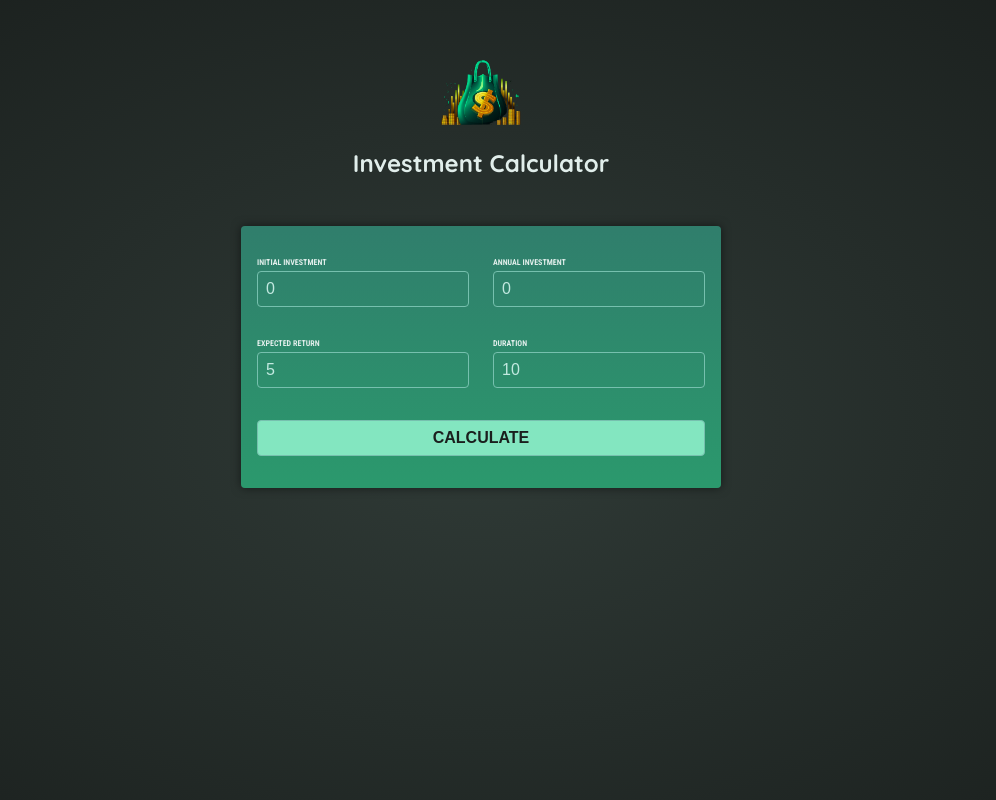
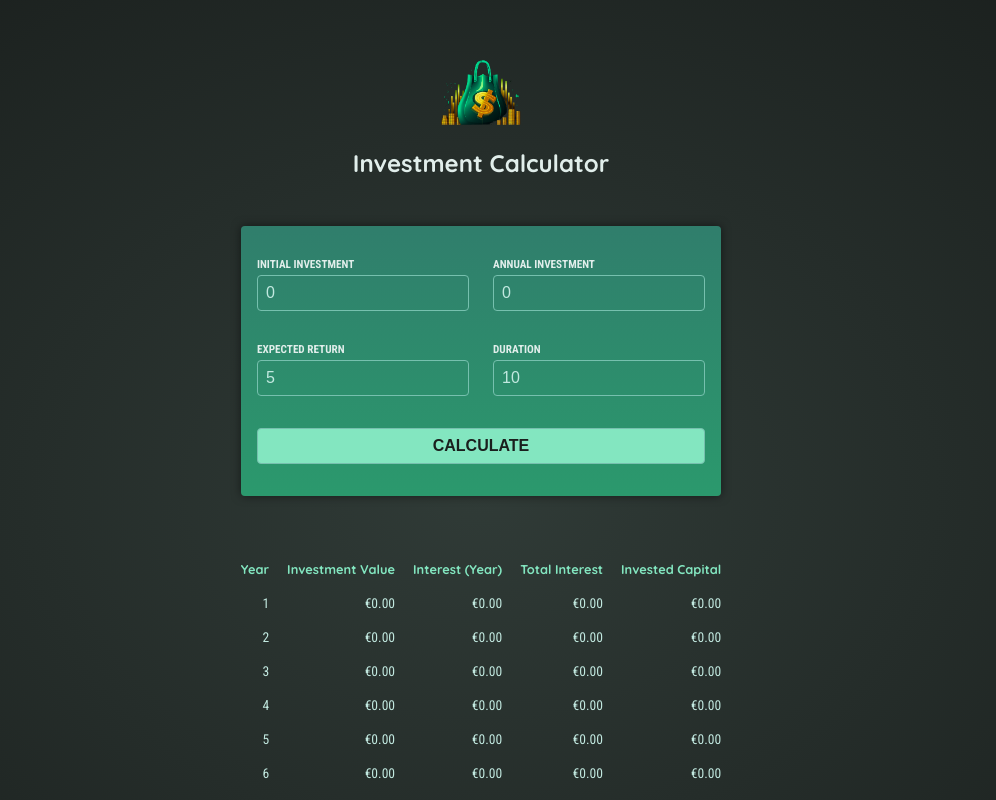
Before and after one commit to drizzor/udemy-angular-P04-Investment-Calculator, an Angular app: page / in a window 1280 px wide. Both pictures are taken after a click on the button "CALCULATE". Shown: the top 800 px of the page, without its empty margins (159-1155 px from the left). Built offline with nearby package versions, Linux system fonts and the light colour scheme.

Commit message:
calcul investment + display result  on table

```diff
--- a/src/app/app.component.html
+++ b/src/app/app.component.html
@@ -1,2 +1,3 @@
 <app-header />
-<app-user-input />
+<app-user-input (calculate)="calculateInvestmentResults($event)" />
+<app-investment-results [results]="resultsData" />
--- a/src/app/app.component.ts
+++ b/src/app/app.component.ts
@@ -1,11 +1,48 @@
 import { Component } from '@angular/core';
 import { HeaderComponent } from "./header/header.component";
 import { UserInputComponent } from "./user-input/user-input.component";
+import { type InvestmentInput } from './investment-input.model';
+import { InvestmentResultsComponent } from "./investment-results/investment-results.component";
 
 @Component({
   selector: 'app-root',
   standalone: true,
   templateUrl: './app.component.html',
-  imports: [HeaderComponent, UserInputComponent]
+  imports: [HeaderComponent, UserInputComponent, InvestmentResultsComponent]
 })
-export class AppComponent { }
+export class AppComponent {
+  resultsData?: {
+    year: number,
+    interest: number,
+    valueEndOfYear: number,
+    annualInvestment: number,
+    totalInterest: number,
+    totalAmountInvested: number,
+  }[];
+
+  calculateInvestmentResults(data: InvestmentInput) {
+    const { initialInvestment, annualInvestment, expectedReturn, duration } = data;
+    const annualData = [];
+    let investmentValue = initialInvestment;
+
+    for (let i = 0; i < duration; i++) {
+      const year = i + 1;
+      const interestEarnedInYear = investmentValue * (expectedReturn / 100);
+      investmentValue += interestEarnedInYear + annualInvestment;
+
+      const totalInterest = investmentValue - annualInvestment * year - initialInvestment;
+
+      annualData.push({
+        year: year,
+        interest: interestEarnedInYear,
+        valueEndOfYear: investmentValue,
+        annualInvestment: annualInvestment,
+        totalInterest: totalInterest,
+        totalAmountInvested: initialInvestment + annualInvestment * year,
+      });
+    }
+
+    this.resultsData = annualData;
+  }
+
+}
--- /dev/null
+++ b/src/app/investment-input.model.ts
@@ -0,0 +1,6 @@
+export interface InvestmentInput {
+    initialInvestment: number,
+    annualInvestment: number,
+    expectedReturn: number,
+    duration: number
+}
--- /dev/null
+++ b/src/app/investment-results/investment-results.component.css
@@ -0,0 +1,19 @@
+table {
+    max-width: 50rem;
+    margin: 2rem auto;
+    padding: 1rem;
+    table-layout: fixed;
+    border-spacing: 1rem;
+    text-align: right;
+}
+
+table thead {
+    font-size: 0.8rem;
+    color: #83e6c0;
+}
+
+table tbody {
+    font-family: "Roboto Condensed", sans-serif;
+    font-size: 0.85rem;
+    color: #c2e9e0;
+}
--- /dev/null
+++ b/src/app/investment-results/investment-results.component.html
@@ -0,0 +1,26 @@
+@if (!results) {
+<p class="center">Please enter some values and press "Calculate".</p>
+} @else {
+<table>
+    <thead>
+        <tr>
+            <th>Year</th>
+            <th>Investment Value</th>
+            <th>Interest (Year)</th>
+            <th>Total Interest</th>
+            <th>Invested Capital</th>
+        </tr>
+    </thead>
+    <tbody>
+        @for (result of results; track result.year) {
+        <tr>
+            <td>{{ result.year }}</td>
+            <td>{{ result.valueEndOfYear | currency:"EUR" }}</td>
+            <td>{{ result.interest | currency:"EUR" }}</td>
+            <td>{{ result.totalInterest | currency:"EUR" }}</td>
+            <td>{{ result.totalAmountInvested | currency:"EUR" }}</td>
+        </tr>
+        }
+    </tbody>
+</table>
+}
--- a/src/app/user-input/user-input.component.css
+++ b/src/app/user-input/user-input.component.css
@@ -17,7 +17,7 @@ label {
     display: block;
     margin-bottom: 0.25rem;
     font-family: "Roboto Condensed", sans-serif;
-    font-size: 0.5rem;
+    font-size: 0.7rem;
     font-weight: bold;
     text-transform: uppercase;
 }
--- a/src/app/user-input/user-input.component.ts
+++ b/src/app/user-input/user-input.component.ts
@@ -1,5 +1,6 @@
-import { Component } from '@angular/core';
+import { Component, EventEmitter, Output } from '@angular/core';
 import { FormsModule } from '@angular/forms';
+import type { InvestmentInput } from '../investment-input.model';
 
 @Component({
   selector: 'app-user-input',
@@ -9,16 +10,19 @@ import { FormsModule } from '@angular/forms';
   styleUrl: './user-input.component.css'
 })
 export class UserInputComponent {
+  @Output() calculate = new EventEmitter<InvestmentInput>();
+
   enteredInitialInvestment = '0';
   enteredAnnualInvestment = '0';
   enteredExpectedReturn = '5';
   enteredDuration = '10';
 
   onSubmit() {
-    console.log('Submitted!');
-    console.log(this.enteredInitialInvestment);
-    console.log(this.enteredAnnualInvestment);
-    console.log(this.enteredExpectedReturn);
-    console.log(this.enteredDuration);
+    this.calculate.emit({
+      initialInvestment: +this.enteredInitialInvestment,
+      annualInvestment: +this.enteredAnnualInvestment,
+      expectedReturn: +this.enteredExpectedReturn,
+      duration: +this.enteredDuration
+    });
   }
 }
```
Also changed, not shown: src/app/investment-results/investment-results.component.ts (added, +20 -0 lines).
